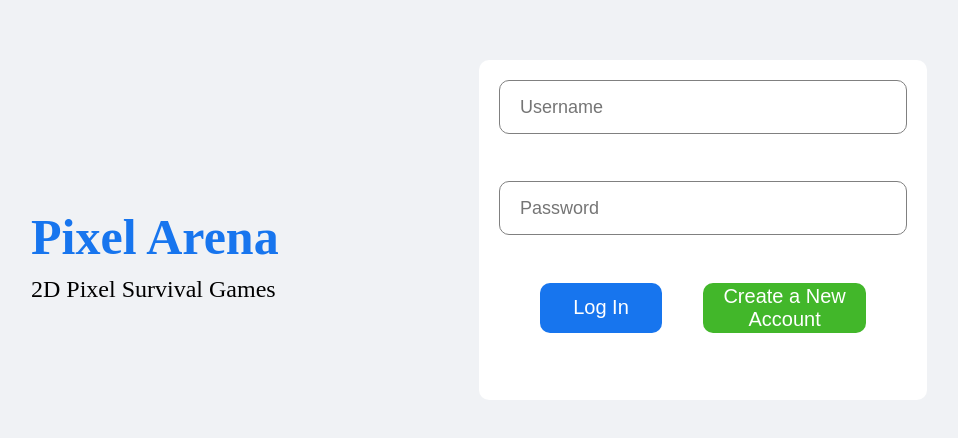
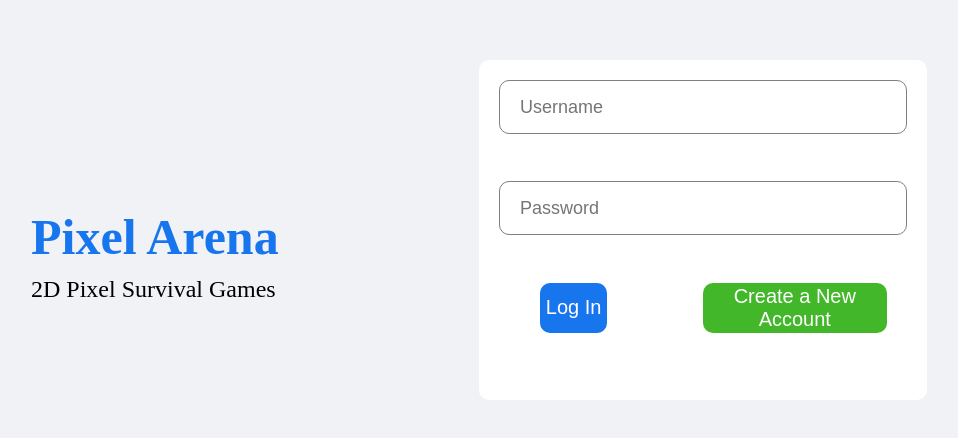
Before and after one commit to emre-sahinn/MultiplayerGameUsingMicroservices, a React (Create React App) app in the folder website/: page / in a window 1280 px wide. Shown: the part 170-608 px from the top of the page, without its empty margins (161-1119 px from the left). Built offline with nearby package versions, Linux system fonts and the light colour scheme.

Commit message:
login ve register sayfalarina linkler eklendi

```diff
--- a/website/src/components/login/Login.js
+++ b/website/src/components/login/Login.js
@@ -1,20 +1,21 @@
 import "./login.css";
-import {useRef} from "react";
+import { useRef } from "react";
 import axios from "axios";
 //import {loginCall} from "../../apiCalls";
 import { CircularProgress } from "@material-ui/core";
-import {Link} from "react-router-dom"
+import { Link } from "react-router-dom"
 import { ToastContainer, toast } from 'react-toastify';
 import 'react-toastify/dist/ReactToastify.css';
 
 export default function Login() {
-  const username= useRef();
-  const password= useRef();
+  const username = useRef();
+  const password = useRef();
 
 
   // const { user,isFetching,error,dispatch}=useContext(AuthContext);
 
-  const handleClick= async(e)=>{
+  const handleClick = async (e) => {
+    /*
     e.preventDefault(); //logine basınca sayfa yenilenmesin diye
    console.log("xyz");
    try{
@@ -27,7 +28,7 @@ export default function Login() {
 
    }
 
-
+  */
 
   };
 
@@ -56,11 +57,18 @@ export default function Login() {
               required
               ref={password} />
             <div className="LogRegbuttons">
+              <div className="loginButCon">
+                <Link to="/">
                   <button className="loginButton" type="submit">
                     Log In
                   </button>
-
+                </Link>
+              </div>
+              <div className="RegisterbutCon">
+                <Link to="/register" >
                   <button className="loginRegisterButton">  Create a New Account </button>
+                </Link>
+              </div>
 
 
             </div>
--- a/website/src/components/login/login.css
+++ b/website/src/components/login/login.css
@@ -58,9 +58,8 @@
   flex-direction: row;
 
 }
+.loginButton{
 
-.loginButton{
-  width:30%;
     height: 50px;
     border-radius: 10px;
     border: none;
@@ -69,15 +68,10 @@
     font-size: 20px;
     font-weight: 500;
     cursor: pointer;
-    margin-left:10%;
-    margin-right:5%;
+
 }
 .loginRegisterButton{
-  width: 40%;
-  margin-left:5%;
-  margin-right:5%;
 
-   align-self: center;
    height: 50px;
    border-radius: 10px;
    border: none;
@@ -88,6 +82,20 @@
    cursor: pointer;
 }
 
+.loginButCon{
+  margin-left:10%;
+  margin-right:5%;
+  width:40%;
+
+}
+
+.RegisterbutCon{
+  width: 60%;
+   margin-left:5%;
+  margin-right:5%;
+
+}
+
 .loginForgot{
     text-align: center;
     color: #1775ee;
--- a/website/src/components/register/Register.js
+++ b/website/src/components/register/Register.js
@@ -52,11 +52,18 @@ export default function Register() {
             <input placeholder="Password Again" required type="password" ref={passwordAgain} className="registerInput" />
 
             <div className="RegLogbuttons">
+              <div className="RegisterbuttonCon">
                 <button className="registerButton" type="submit">Sign Up</button>
 
+              </div>
+              <div className="LoginbuttonCon">
+                <Link to="/" >
                   <button className="RegistersLoginButton">
                     Log into Account
                   </button>
+                </Link>
+              </div>
+
 
             </div>
 
--- a/website/src/components/register/register.css
+++ b/website/src/components/register/register.css
@@ -32,7 +32,7 @@
   font-size: 24px;
 }
 
-  .registerBox{
+.registerBox {
   height: 400px;
   padding: 20px;
   background-color: white;
@@ -42,7 +42,7 @@
   justify-content: space-between;
 }
 
-  .registerInput{
+.registerInput {
   height: 50px;
   border-radius: 10px;
   border: 1px solid gray;
@@ -50,22 +50,33 @@
   padding-left: 20px;
 }
 
-  .registerInput:focus{
+.registerInput:focus {
   outline: none;
 }
 
 
 
-  .registerForgot{
+.registerForgot {
   text-align: center;
   color: #1775ee;
 }
-  .RegLogbuttons{
+
+.RegLogbuttons {
   display: flex;
   flex-direction: row;
 
 }
-  .registerButton{
+
+.RegisterbuttonCon {
+  margin-left: 15%;
+  margin-right: 5%;
+  width: 30%;
+
+}
+
+
+
+.registerButton {
   height: 50px;
   border-radius: 10px;
   border: none;
@@ -74,15 +85,18 @@
   font-size: 20px;
   font-weight: 500;
   cursor: pointer;
-    margin-left:10%;
-    margin-right:5%;
-    width:30%;
+
 }
 
-  .RegistersLoginButton{
+.LoginbuttonCon {
   width: 40%;
-    margin-left:5%;
-    margin-right:5%;
+  margin-left: 5%;
+  margin-right: 5%;
+
+}
+
+.RegistersLoginButton {
+
 
   align-self: center;
   height: 50px;
```
Lines whose indentation alone changed are shown as unchanged.
